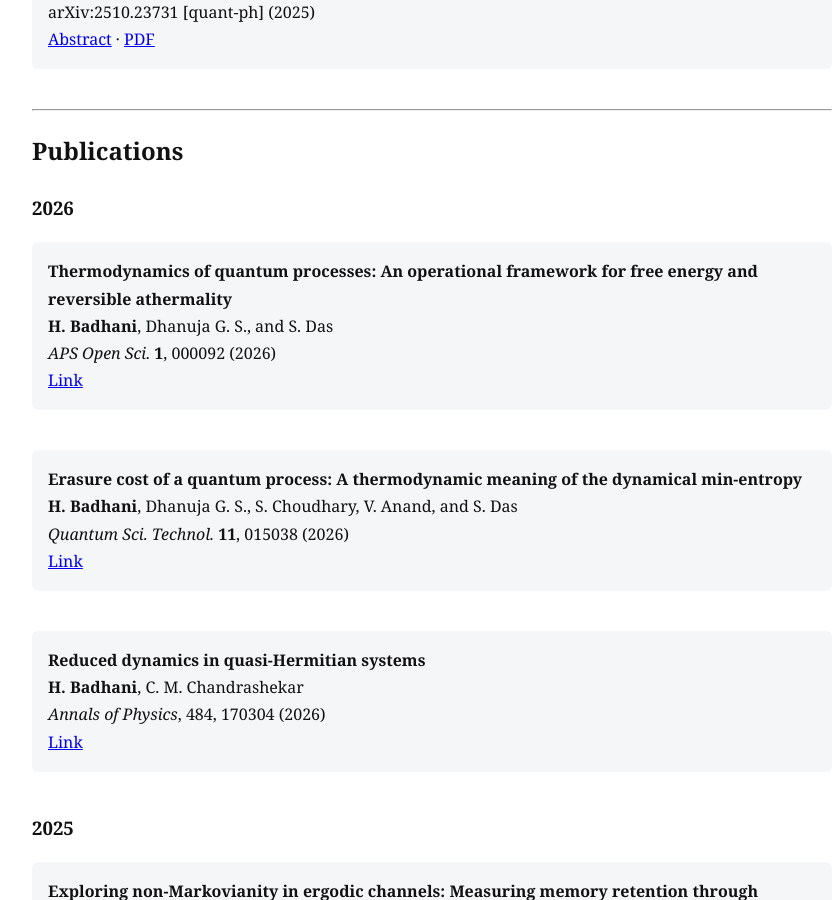
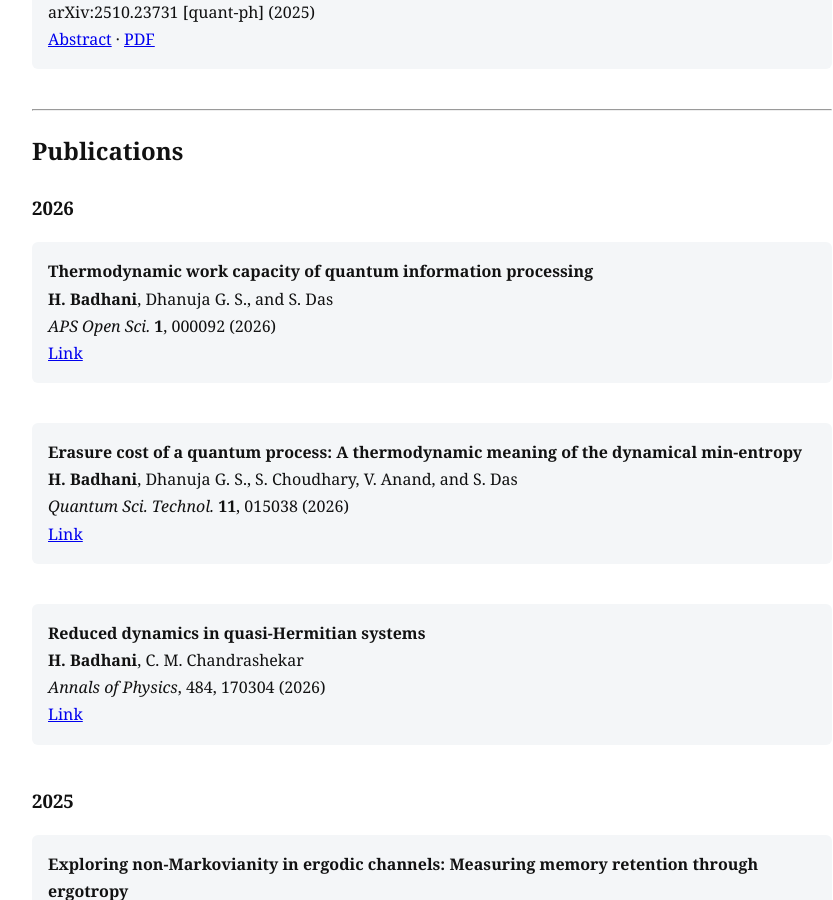
Before and after one commit to himanshubadhani/himanshubadhani.github.io, a Jekyll site: the page built from publications.md, in a window 1280 px wide and 900 px high, scrolled down 676 px. Shown: the whole window, without its empty margins (208-1041 px from the left). Built offline with Jekyll 4.4.1, drawn with Linux system fonts in a browser that asks for light colours.

Commit message:
Update publication title in publications.yml

```diff
--- a/_data/publications.yml
+++ b/_data/publications.yml
@@ -1,4 +1,4 @@
-- title: "Thermodynamics of quantum processes: An operational framework for free energy and reversible athermality"
+- title: "Thermodynamic work capacity of quantum information processing"
   authors: "<strong>H. Badhani</strong>, Dhanuja G. S., and S. Das"
   venue: "<em>APS Open Sci. </em> <strong>1</strong>, 000092 "
   year: 2026
```
